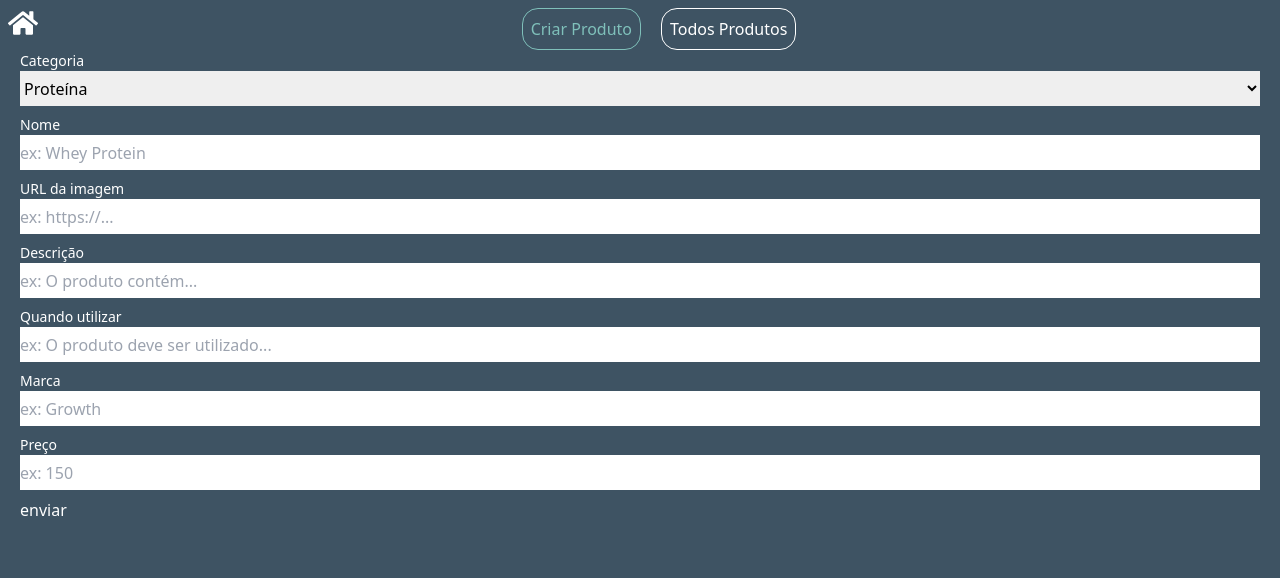
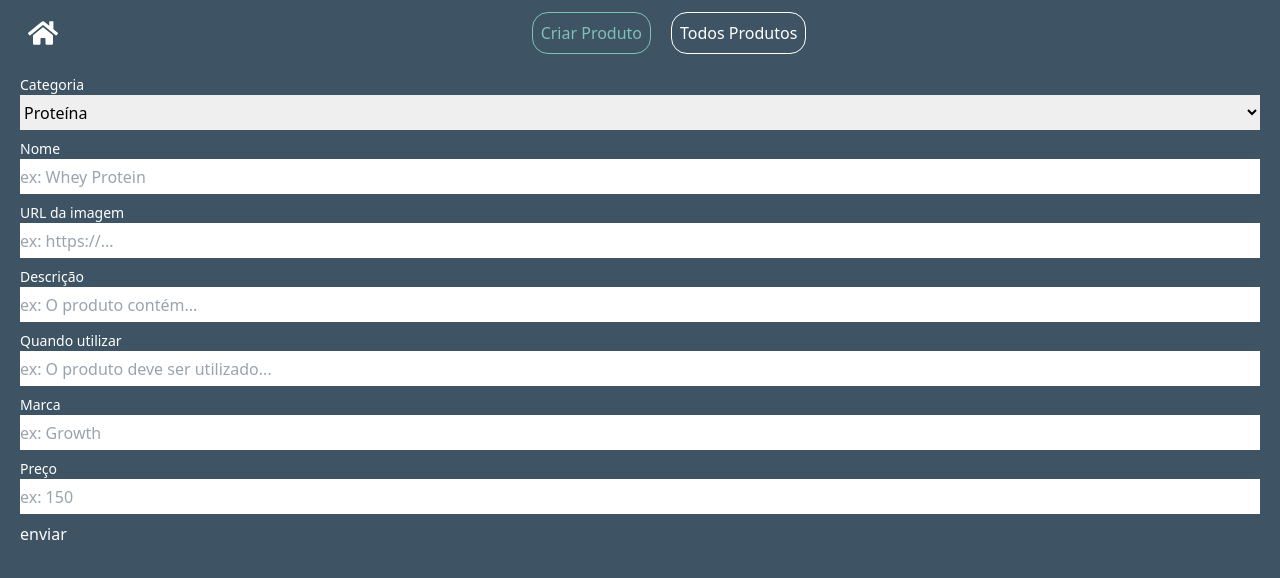
Before and after one commit to wesleydematos/frontend-3wings, a React (Vite) app: page /products in a window 1280 px wide. Shown: the top 578 px of the page. Built offline with nearby package versions, Linux system fonts and the light colour scheme.

Commit message:
styles: update spacing in header

```diff
--- a/src/pages/Products/index.tsx
+++ b/src/pages/Products/index.tsx
@@ -9,8 +9,8 @@ function Products() {
 
   return (
     <div className='flex flex-col min-h-screen w-screen bg-tx text-white'>
-      <header className='flex w-full'>
-        <Link to='/'>
+      <header className='flex w-full mt-1 mb-5 items-center'>
+        <Link to='/' className='ml-5'>
           <FaHome  className='h-[30px] w-[30px] mt-2 ml-2'/>
         </Link>
         <nav className='flex mx-auto gap-5 mt-2 '>
```
